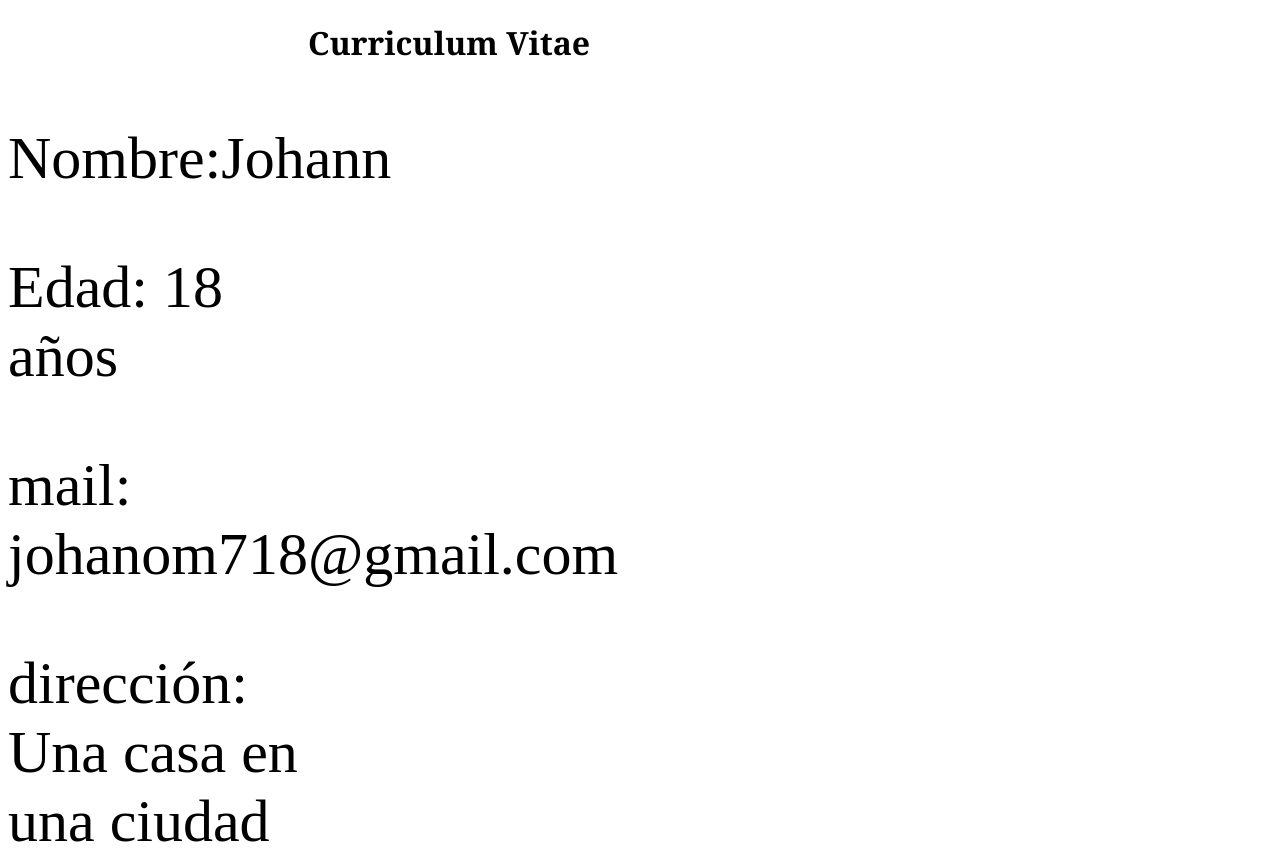
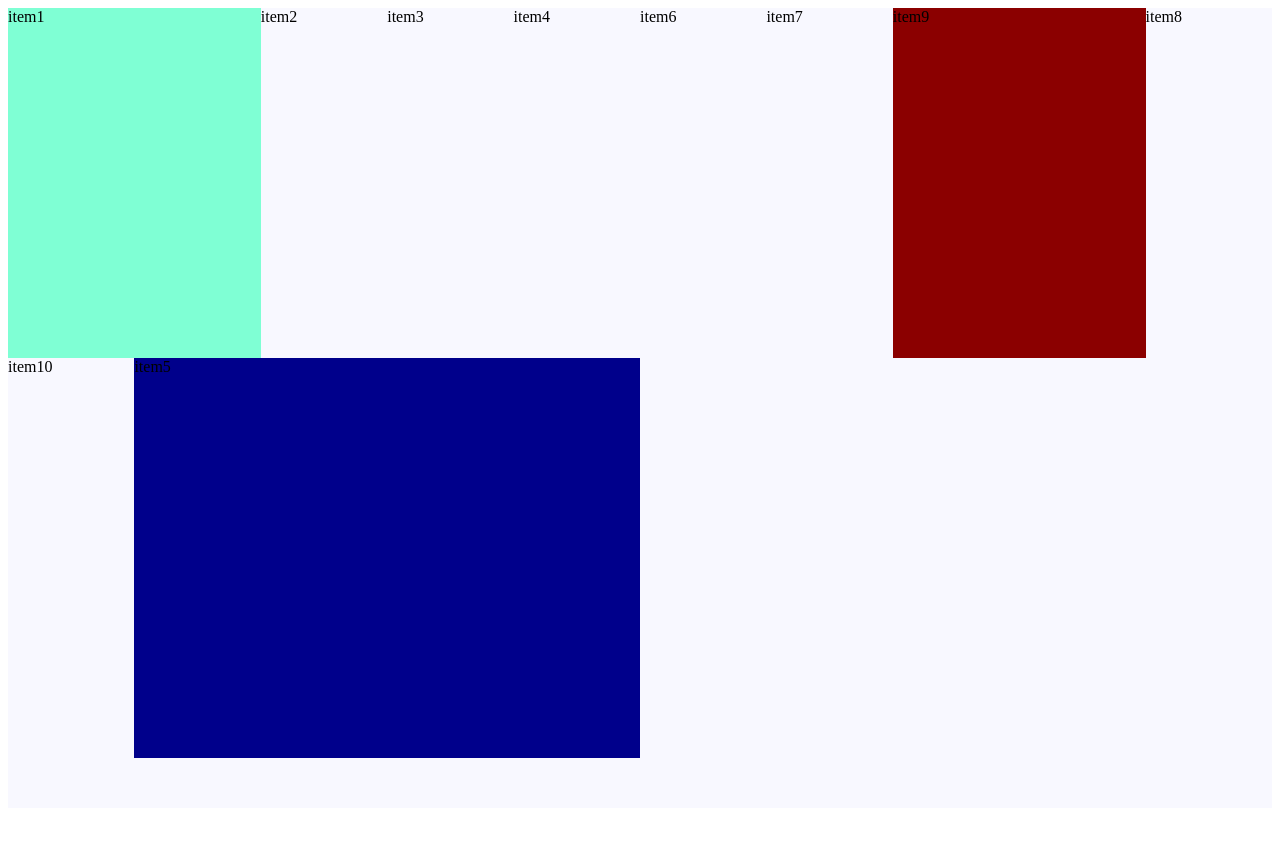
Before and after one commit to JohannOtamendi/sesion-2-, a plain HTML site: page index.html in a window 1280 px wide. Shown: the top 859 px of the page. After the commit the page ends 816 px from the top, so only its background shows below. Drawn offline with Linux system fonts and the light colour scheme.

Commit message:
trabajamos con grid

```diff
--- a/index.html
+++ b/index.html
@@ -8,38 +8,28 @@
     <link rel="stylesheet" href="main.css">
 </head>
 <body>
-  <header>
-     <h1> Curriculum Vitae</h1>
-  </header>
-<section class="datos">
- <div >
-<p> Nombre:Johann </p>
- <p>Edad: 18 años</p>
- <p>mail: johanom718@gmail.com</p>
- <p>dirección: Una casa en una ciudad </p>
-</div>
 
-<div>
-<img src="Fotocv.png" width="150px " ></img>
-</div>
 
-<div>
- <p> <strong>perfil</strong> Soy un estudiante me gusta la fotografía y el marketing, actualmente aprendiendo HTML, soy trabajador y repsonsable
-</p>
-</div>
 
-<div class="estudios">
-  <p>
-    <li>lorem Ipsum es simplemente el texto de relleno de las imprentas y archivos de texto</li>
-    <li>lorem Ipsum es simplemente el texto de relleno de las imprentas y archivos de texto</li>
+<section class="container">
+  <span>item1</span>
+  <span>item2</span>
+  <span>item3</span>
+  <span>item4</span>
+  <span>item5</span>
+  <span>item6</span>
+  <span>item7</span>
+  <span>item8</span>
+  <span>item9</span>
+  <span>item10</span>
 
-  </p>
-</div>
+
+
+
+</section>
 
 
 </body>
 
 
-
-
 </html>
--- a/main.css
+++ b/main.css
@@ -5,18 +5,49 @@ h1 {
 
 .datos {
   margin-top: 50px;
-  font-size: 60px;
-  width: 300px;
+  font-size: 10px;
+  width: 10px;
 }
 
-.mifotocv {;
-  width: 50px;
-  height: 100px;
-  padding-right: 100px
+.container {
+  background-color: ghostwhite;
+  height: 100vh;
+  display: grid;
+  grid-template-columns: repeat(10, 1fr);
+  grid-template-rows: 1fr 50px 1fr 50px;
+  grid-template-areas: "elemuno elemuno......elemdos elemdos"
+
+
 }
 
-img {display: flex;
-  flex-direction: row;
+.container span:nth-child(1){
+  background-color: aquamarine;
+  grid-column-start: 1 ;
+  grid-column-end: 2;
+  grid-row-start: 1;
+  grid-row-end: 3;
+  grid-area: elemuno;
+}
+.container span:nth-child(5){
+  background-color: darkblue;
+  grid-column-start: 2 ;
+  grid-column-end: 6;
+  grid-row-start: 2;
+  grid-row-end: 4;
+
+}
+.container span:nth-child(9){
+  background-color: darkred;
+  grid-column-start: 8 ;
+  grid-column-end: 10;
+  grid-row-start: 1;
+  grid-row-end: 2;
+
+}
+
+
+
+img {display: inline;
 
 }
 
```
